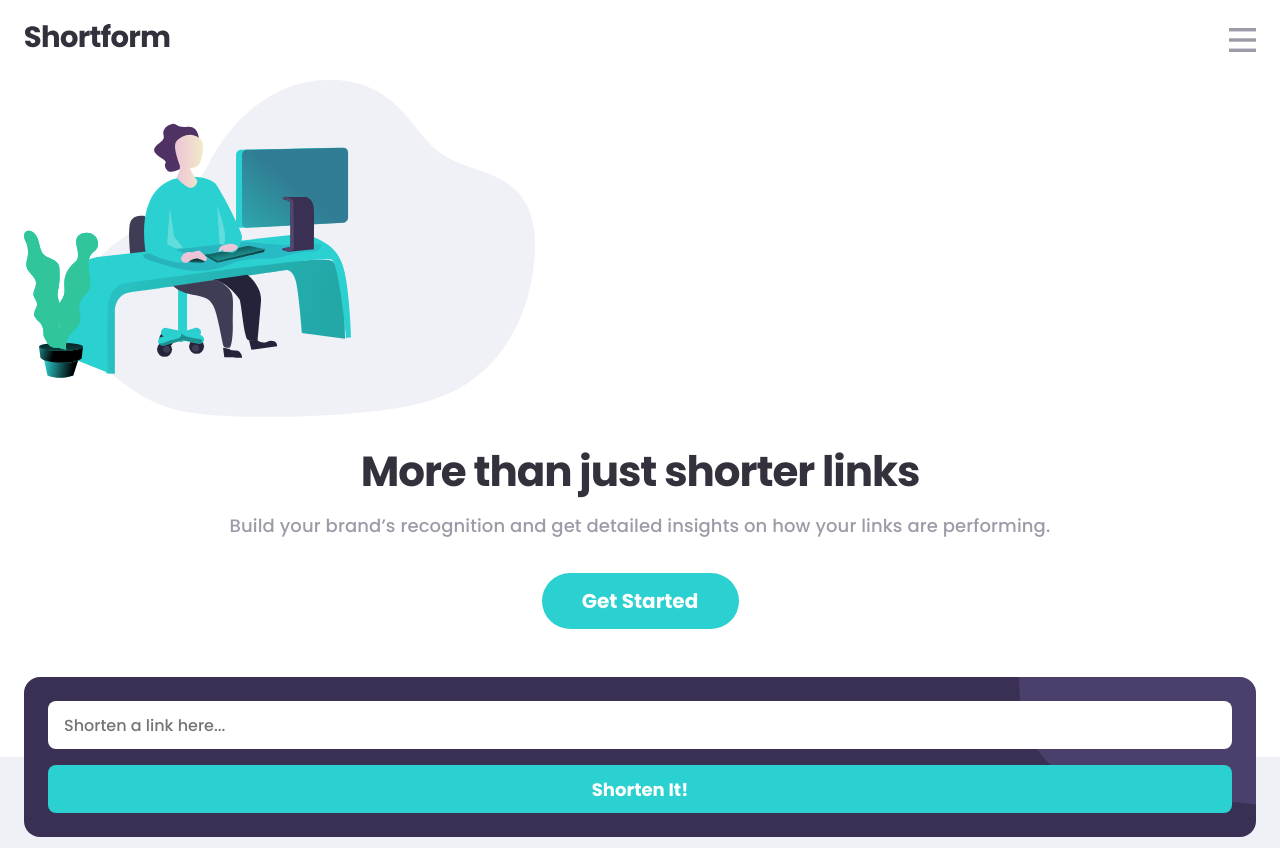
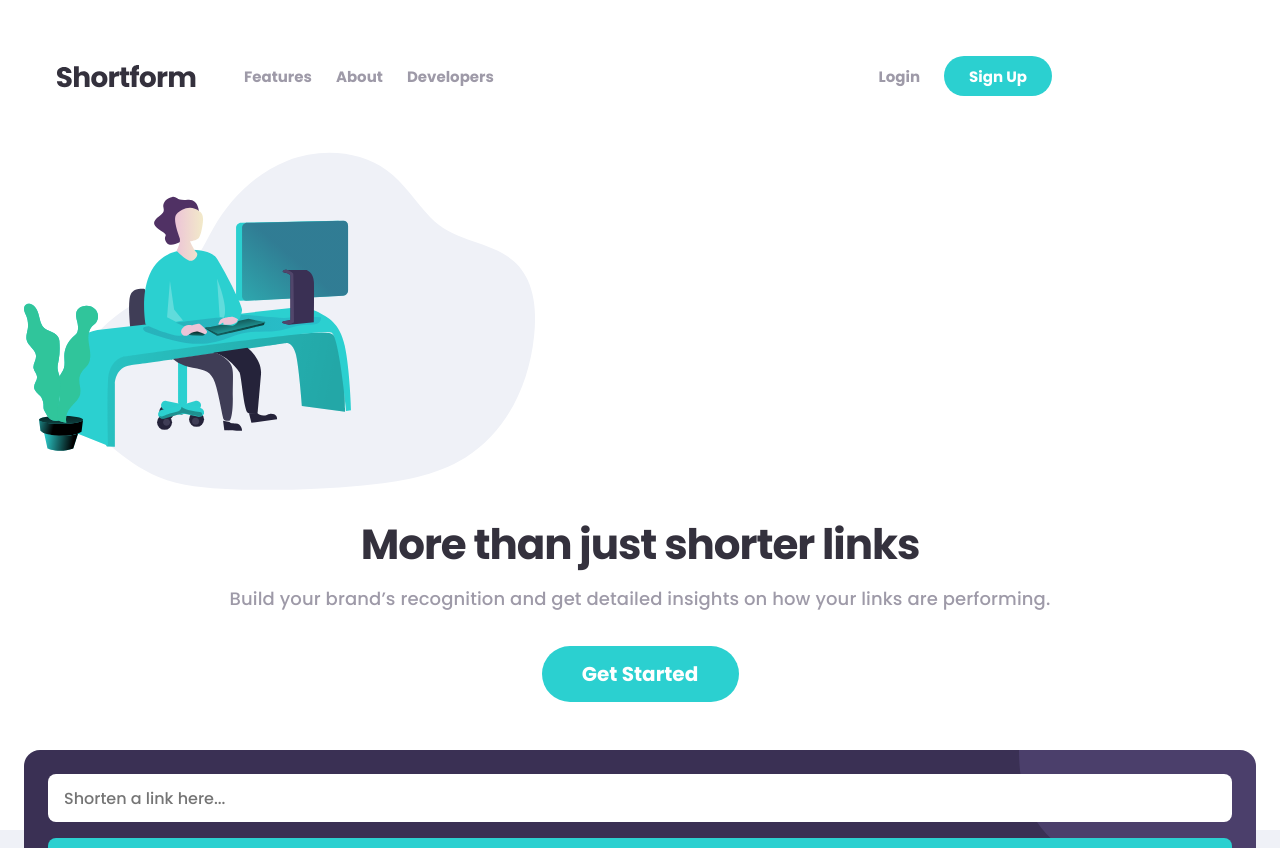
Before and after one commit to djslade/shortform, a React (Vite) app in the folder web/: page / in a window 1280 px wide. Shown: the top 848 px of the page. Built offline with nearby package versions, Linux system fonts and the light colour scheme.

Commit message:
finished desktop view of header

```diff
--- a/web/src/App.tsx
+++ b/web/src/App.tsx
@@ -1,5 +1,4 @@
 import "./App.css";
-import { FaGithub } from "react-icons/fa";
 import { Field, Form, Formik } from "formik";
 import * as Yup from "yup";
 import {
@@ -7,6 +6,7 @@ import {
   FeatureCard,
   Footer,
   Header,
+  HeaderMobile,
   PrimaryLink,
   URLInfo,
 } from "./components";
@@ -60,6 +60,7 @@ function App() {
   return (
     <>
       <Header />
+      <HeaderMobile />
       <section className="hero-section">
         <div className="hero-img-container">
           <img src="/hero-splash-bg.svg" className="hero-img" alt="" />
--- a/web/src/components/Header.tsx
+++ b/web/src/components/Header.tsx
@@ -2,13 +2,29 @@ import "../styles/Header.css";
 
 export const Header = () => {
   return (
-    <header className="header">
-      <a href="/">
-        <img src="/text-logo.svg" alt="Shortform" className="text-logo" />
-      </a>
-      <button className="header-mobile-menu-btn">
-        <img src="/mobile-menu-icon.svg" className="mobile-menu-icon" />
-      </button>
+    <header className="header-big">
+      <div className="header-left">
+        <img src="/text-logo.svg" alt="Shortform" />
+        <nav className="header-nav">
+          <a href="/" className="header-link">
+            Features
+          </a>
+          <a href="/" className="header-link">
+            About
+          </a>
+          <a href="/" className="header-link">
+            Developers
+          </a>
+        </nav>
+      </div>
+      <div className="header-right">
+        <a href="/" className="header-link">
+          Login
+        </a>
+        <a href="/" className="header-primary-link">
+          Sign Up
+        </a>
+      </div>
     </header>
   );
 };
--- /dev/null
+++ b/web/src/components/HeaderMobile.tsx
@@ -0,0 +1,44 @@
+import { useState } from "react";
+import "../styles/HeaderMobile.css";
+
+export const HeaderMobile = () => {
+  const [mobileMenuIsOpen, setMobileMenuIsOpen] = useState<boolean>(false);
+
+  const handleOpenMobileMenu = () => {
+    setMobileMenuIsOpen(true);
+  };
+
+  return (
+    <header className="header">
+      <a href="/">
+        <img src="/text-logo.svg" alt="Shortform" className="text-logo" />
+      </a>
+      <button className="header-mobile-menu-btn" onClick={handleOpenMobileMenu}>
+        <img src="/mobile-menu-icon.svg" className="mobile-menu-icon" />
+      </button>
+      {mobileMenuIsOpen && (
+        <div className="mobile-menu">
+          <div className="mobile-menu-links-container">
+            <a href="/" className="mobile-menu-link">
+              Features
+            </a>
+            <a href="/" className="mobile-menu-link">
+              Pricing
+            </a>
+            <a href="/" className="mobile-menu-link">
+              Resources
+            </a>
+          </div>
+          <div className="mobile-menu-auth-container">
+            <a href="/" className="mobile-menu-link">
+              Login
+            </a>
+            <a href="/" className="mobile-menu-signup-link">
+              Sign Up
+            </a>
+          </div>
+        </div>
+      )}
+    </header>
+  );
+};
--- a/web/src/components/index.ts
+++ b/web/src/components/index.ts
@@ -3,5 +3,6 @@ export { FeatureCard } from "./FeatureCard";
 export { Footer } from "./Footer";
 export { FooterLinks } from "./FooterLinks";
 export { Header } from "./Header";
+export { HeaderMobile } from "./HeaderMobile";
 export { PrimaryLink } from "./PrimaryLink";
 export { URLInfo } from "./URLInfo";
--- a/web/src/styles/Header.css
+++ b/web/src/styles/Header.css
@@ -1,27 +1,52 @@
-.header {
-  /*
-  padding - if it doesn't look right then bottom should have its padding removed
-  */
-  padding: 24px;
-  display: flex;
-  justify-content: space-between;
-  align-items: center;
-  position: sticky;
-  top: 0;
-  background-color: #ffffff;
+.header-big {
+  display: none;
 }
 
-.text-logo {
-  height: 24px;
+@media (min-width: 900px) {
+  .header-big {
+    display: flex;
+    max-width: 1108px;
+    padding: 56px;
+    align-items: center;
+    justify-content: space-between;
+  }
+
+  .header-left {
+    display: flex;
+    align-items: center;
+    gap: 48px;
+  }
+
+  .header-nav {
+    display: flex;
+    align-items: center;
+    gap: 24px;
+  }
+
+  .header-link {
+    font-size: 15px;
+    color: #9e9aa8;
+    font-weight: 700;
+    text-decoration: none;
+  }
+
+  .header-right {
+    display: flex;
+    align-items: center;
+    gap: 24px;
+  }
+
+  .header-primary-link {
+    width: 108px;
+    height: 40px;
+    display: flex;
+    justify-content: center;
+    align-items: center;
+    font-size: 15px;
+    font-weight: 700;
+    border-radius: 32px;
+    background-color: #2bd0d0;
+    color: #ffffff;
+    text-decoration: none;
+  }
 }
-
-.header-mobile-menu-btn {
-  padding: 0;
-  margin: 0;
-  display: flex;
-  background-color: transparent;
-}
-
-.mobile-menu-icon {
-  height: 24px;
-}
--- /dev/null
+++ b/web/src/styles/HeaderMobile.css
@@ -0,0 +1,86 @@
+.header {
+  /*
+  padding - if it doesn't look right then bottom should have its padding removed
+  */
+  padding: 24px;
+  display: flex;
+  justify-content: space-between;
+  align-items: center;
+  position: sticky;
+  top: 0;
+  background-color: #ffffff;
+  z-index: 50;
+}
+
+.text-logo {
+  height: 24px;
+}
+
+.header-mobile-menu-btn {
+  padding: 0;
+  margin: 0;
+  display: flex;
+  background-color: transparent;
+}
+
+.mobile-menu-icon {
+  height: 24px;
+}
+
+.mobile-menu {
+  position: absolute;
+  padding: 48px 24px;
+  background-color: #3a3054;
+  left: 24px;
+  right: 24px;
+  top: 76px;
+  border-radius: 12px;
+  z-index: 50;
+  display: flex;
+  flex-direction: column;
+  gap: 32px;
+  text-align: center;
+}
+
+.mobile-menu-links-container {
+  display: flex;
+  flex-direction: column;
+  width: 100%;
+  gap: 30px;
+  padding-bottom: 30px;
+  border-bottom: 1px solid #9e9aa8;
+}
+
+.mobile-menu-link {
+  font-size: 18px;
+  font-weight: 700;
+  color: #ffffff;
+  text-decoration: none;
+}
+
+.mobile-menu-auth-container {
+  display: flex;
+  flex-direction: column;
+  width: 100%;
+  gap: 24px;
+}
+
+.mobile-menu-signup-link {
+  width: 100%;
+  height: 48px;
+  display: flex;
+  justify-content: center;
+  align-items: center;
+  font-size: 20px;
+  font-weight: 700;
+  border-radius: 56px;
+  background-color: #2bd0d0;
+  color: #ffffff;
+  text-decoration: none;
+}
+
+@media (min-width: 900px) {
+  .header {
+    display: none;
+  }
+}
```
